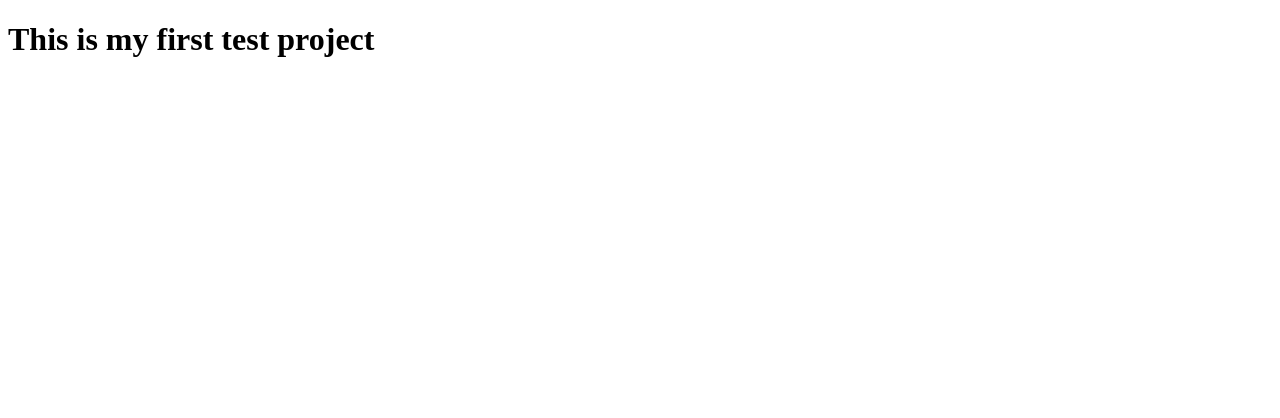
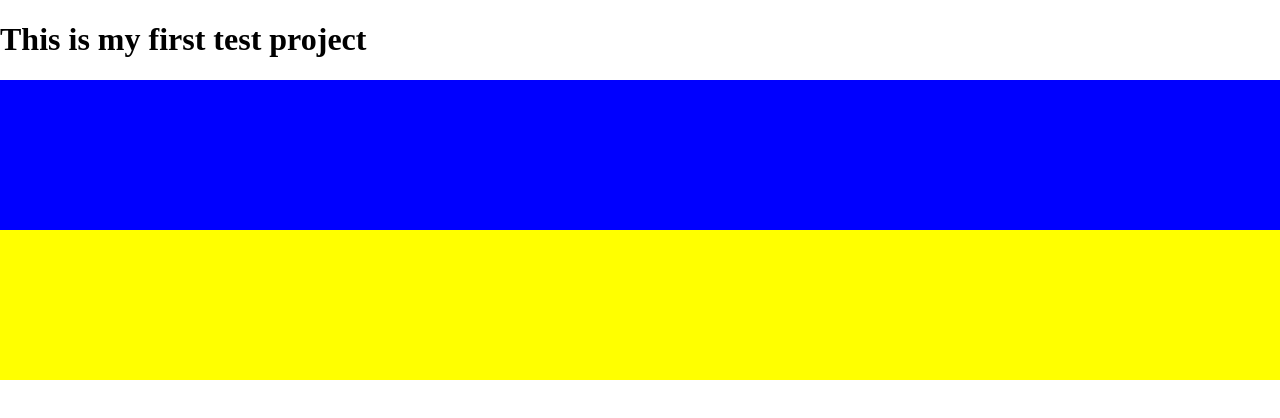
Before and after one commit to IgorBal2023/Test1, a plain HTML site: page Test1/index.html in a window 1280 px wide. Drawn offline with Linux system fonts and the light colour scheme.

Commit message:
background2

```diff
--- a/Test1/index.html
+++ b/Test1/index.html
@@ -4,6 +4,7 @@
     <meta charset="UTF-8">
     <meta name="viewport" content="width=device-width, initial-scale=1.0">
     <title>Git Test</title>
+    <link rel="stylesheet" href="./style.css">
 </head>
 <body>
     <head><h1>This is my first test project</h1></head>
--- a/Test1/style.css
+++ b/Test1/style.css
@@ -5,11 +5,11 @@ body{
 }
 .blue{
     width: 100%;
-    height: 100px;
+    height: 150px;
     background-color: blue;
 }
 .yellow{
     width: 100%;
-    height: 100px;
+    height: 150px;
     background-color: yellow;
 }
```
